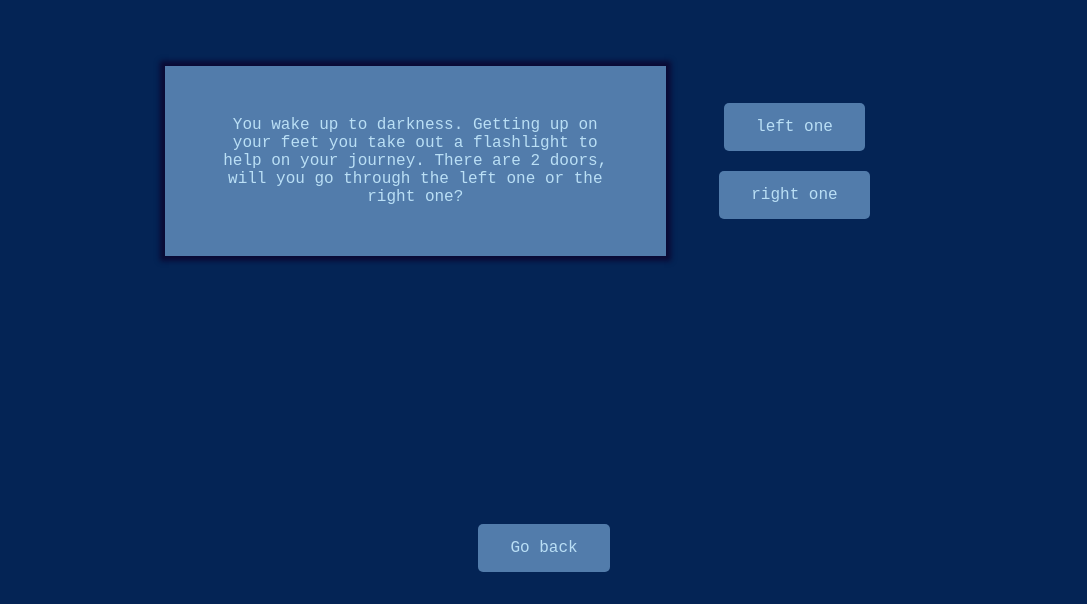
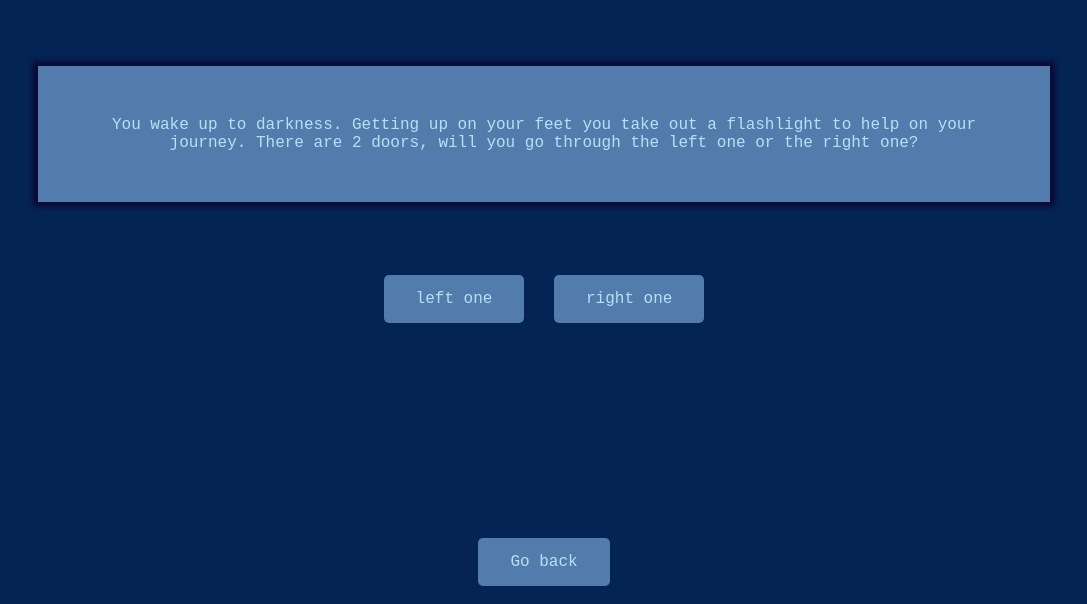
Before and after one commit to Swiftsaa/Destiny-Trails, a plain HTML site: page Escape Game/escape.html in a window 1280 px wide. Shown: the part 200-804 px from the top of the page, without its empty margins (96-1183 px from the left). Drawn offline with Linux system fonts and the light colour scheme.

Commit message:
changed styling

```diff
--- a/Escape Game/escape.css
+++ b/Escape Game/escape.css
@@ -26,12 +26,7 @@ button:hover {
 }
 
 #story {
-  display: flex;
-  flex-direction: row;
-  justify-content: center;
-  align-items: center;
-  margin: auto;
-  width: 70%;
+  margin: 5% 10%;
   box-shadow: 0 0 5px 5px rgb(10, 10, 53);
   padding: 50px;
   background-color: rgb(82,124,171);
@@ -39,12 +34,10 @@ button:hover {
 
 .container {
   display: flex;
-  flex-direction: row;
+  flex-direction: column;
   justify-content: center;
   align-items: center;
-  margin: auto;
-  width: 60%;
-  height: 90%;
+  height: 90vh;
 }
 
 .link {
--- a/Escape Game/escape.html
+++ b/Escape Game/escape.html
@@ -9,7 +9,7 @@
     <div class="container">
       <div id="story">
           You wake up to darkness. Getting up on your feet you take out a flashlight to help on your journey. There are 2 doors, will you go through the left one or the right one?
-      </div> <br> <br>
+      </div>
       <div id="options">
         <button onclick="chooseOption(1)">left one</button>
         <button onclick="chooseOption(2)">right one</button>
--- a/style.css
+++ b/style.css
@@ -1,14 +1,12 @@
-/* .root {
-    blue: #131166;
-    purple: #524574;
-    palette-white: #F7EBFF;
-    turquoise: #00C8A1;
-} fix this
- */
+.root {
+    --blue: #131166;
+    --purple: #524574;
+    --palette-white: #F7EBFF;
+}
 body {
     font-family: 'Courier New', Courier, monospace;
     text-align: center;
-    color: #00C8A1;
+    color: var(--palette-white);
     background-color: rgb(4,36,85);
     width: 100%;
     min-height: 100vh;
@@ -36,7 +34,9 @@ button:hover {
 }
 
 .container {
-    place-self: center;
+    display: flex;
+    flex-direction: column;
+    justify-content: center;
 }
 
 .link {
@@ -44,7 +44,7 @@ button:hover {
     bottom: 0;
     left: 0;
     right: 0;
-    text-align: center; /* If you want to center the link */
+    text-align: center;
 }
 
 a {
```
